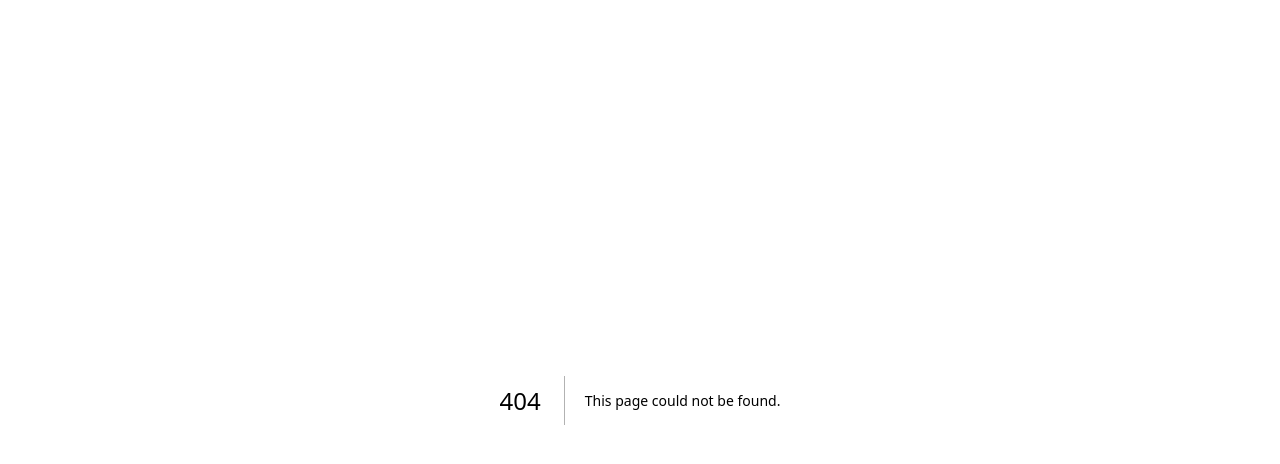
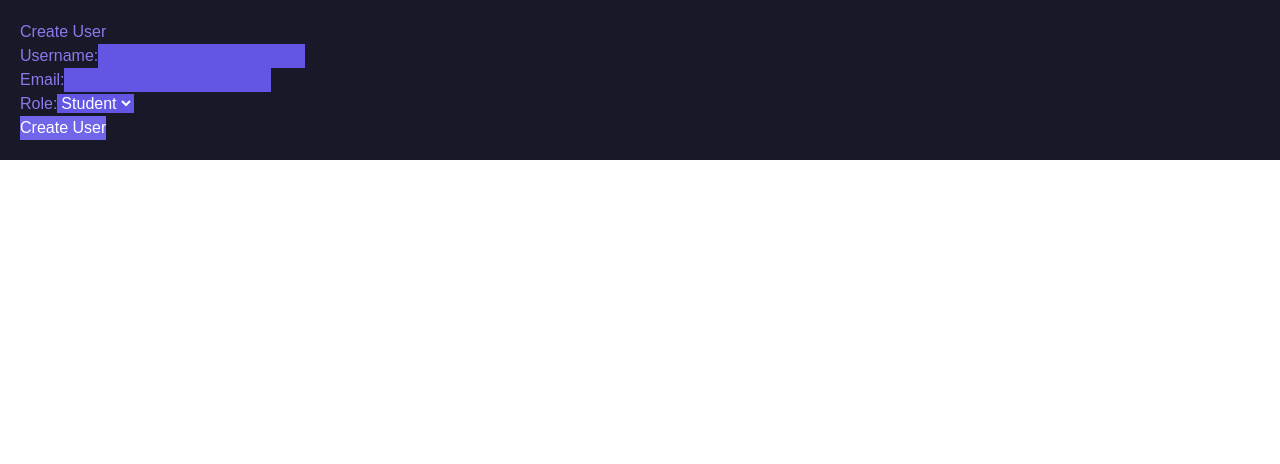
Before and after one commit to Eduardo37830/RootSearch, a Next.js app in the folder frontend/: page /admin/users in a window 1280 px wide. Before the commit this address had no page. Shown: the top 464 px of the page. Built offline with nearby package versions, Linux system fonts and the light colour scheme.

Commit message:
creacion de la barra lateral para administrador

```diff
--- /dev/null
+++ b/frontend/app/admin/courses/page.tsx
@@ -0,0 +1,58 @@
+"use client";
+
+import { useState } from "react";
+
+const CreateCourse = () => {
+  const [courseName, setCourseName] = useState("");
+  const [description, setDescription] = useState("");
+
+  const handleSubmit = async (e: React.FormEvent) => {
+    e.preventDefault();
+
+    const response = await fetch("/api/courses", {
+      method: "POST",
+      headers: {
+        "Content-Type": "application/json",
+      },
+      body: JSON.stringify({ name: courseName, description }),
+    });
+
+    if (response.ok) {
+      alert("Course created successfully!");
+      setCourseName("");
+      setDescription("");
+    } else {
+      alert("Failed to create course.");
+    }
+  };
+
+  return (
+    <div style={{ backgroundColor: "#181828", color: "#867CED", padding: "20px" }}>
+      <h1>Create Course</h1>
+      <form onSubmit={handleSubmit}>
+        <div>
+          <label>Course Name:</label>
+          <input
+            type="text"
+            value={courseName}
+            onChange={(e) => setCourseName(e.target.value)}
+            style={{ backgroundColor: "#6356E5", color: "#FFFFFF" }}
+          />
+        </div>
+        <div>
+          <label>Description:</label>
+          <textarea
+            value={description}
+            onChange={(e) => setDescription(e.target.value)}
+            style={{ backgroundColor: "#6356E5", color: "#FFFFFF" }}
+          />
+        </div>
+        <button type="submit" style={{ backgroundColor: "#7165E9", color: "#FFFFFF" }}>
+          Create Course
+        </button>
+      </form>
+    </div>
+  );
+};
+
+export default CreateCourse;
--- /dev/null
+++ b/frontend/app/admin/users/page.tsx
@@ -0,0 +1,87 @@
+"use client";
+
+import { useState } from "react";
+import { useRouter } from "next/router";
+
+const CreateUser = () => {
+  const [username, setUsername] = useState("");
+  const [email, setEmail] = useState("");
+  const [role, setRole] = useState("student");
+  const router = useRouter();
+
+  // Simulate admin check (replace with real authentication logic)
+  const isAdmin = true; // Change this to false to simulate unauthorized access
+
+  if (!isAdmin) {
+    return (
+      <div style={{ backgroundColor: "#181828", color: "#867CED", padding: "20px" }}>
+        <h1>Unauthorized</h1>
+        <p>You do not have permission to access this page.</p>
+      </div>
+    );
+  }
+
+  const handleSubmit = async (e: React.FormEvent) => {
+    e.preventDefault();
+
+    const response = await fetch("/api/users", {
+      method: "POST",
+      headers: {
+        "Content-Type": "application/json",
+      },
+      body: JSON.stringify({ username, email, role }),
+    });
+
+    if (response.ok) {
+      alert("User created successfully!");
+      setUsername("");
+      setEmail("");
+      setRole("student");
+    } else {
+      alert("Failed to create user.");
+    }
+  };
+
+  return (
+    <div style={{ backgroundColor: "#181828", color: "#867CED", padding: "20px" }}>
+      <h1>Create User</h1>
+      <form onSubmit={handleSubmit}>
+        <div>
+          <label>Username:</label>
+          <input
+            type="text"
+            value={username}
+            onChange={(e) => setUsername(e.target.value)}
+            style={{ backgroundColor: "#6356E5", color: "#FFFFFF" }}
+          />
+        </div>
+        <div>
+          <label>Email:</label>
+          <input
+            type="email"
+            value={email}
+            onChange={(e) => setEmail(e.target.value)}
+            style={{ backgroundColor: "#6356E5", color: "#FFFFFF" }}
+          />
+        </div>
+        <div>
+          <label>Role:</label>
+          <select
+            value={role}
+            onChange={(e) => setRole(e.target.value)}
+            style={{ backgroundColor: "#6356E5", color: "#FFFFFF" }}
+          >
+            <option value="student">Student</option>
+            <option value="teacher">Teacher</option>
+            <option value="admin">Admin</option>
+          </select>
+        </div>
+        <button type="submit" style={{ backgroundColor: "#7165E9", color: "#FFFFFF" }}>
+          Create User
+        </button>
+      </form>
+    </div>
+  );
+};
+
+export default CreateUser;
--- a/frontend/components/SideBar.tsx
+++ b/frontend/components/SideBar.tsx
@@ -98,6 +98,38 @@ export default function SideBar({ user }: SideBarProps) {
               <span>✏️</span>
               {!isMinimized && "Courses"}
             </a>
+            {user?.role === "admin" && (
+              <>
+                <a
+                  href="/admin/courses"
+                  className="flex items-center gap-2 py-2 px-3 rounded-lg hover:bg-[#7165E9] transition"
+                >
+                  <span>📚</span>
+                  {!isMinimized && "Courses"}
+                </a>
+                <a
+                  href="/admin/users"
+                  className="flex items-center gap-2 py-2 px-3 rounded-lg hover:bg-[#7165E9] transition"
+                >
+                  <span>👥</span>
+                  {!isMinimized && "Users"}
+                </a>
+                <a
+                  href="/admin/students"
+                  className="flex items-center gap-2 py-2 px-3 rounded-lg hover:bg-[#7165E9] transition"
+                >
+                  <span>🎓</span>
+                  {!isMinimized && "Students (list)"}
+                </a>
+                <a
+                  href="/admin/teachers"
+                  className="flex items-center gap-2 py-2 px-3 rounded-lg hover:bg-[#7165E9] transition"
+                >
+                  <span>👩‍🏫</span>
+                  {!isMinimized && "Teachers (list)"}
+                </a>
+              </>
+            )}
           </div>
 
           {/* General */}
```
Also changed, not shown: 1 other file (tests, documents, lock files or other folders).
